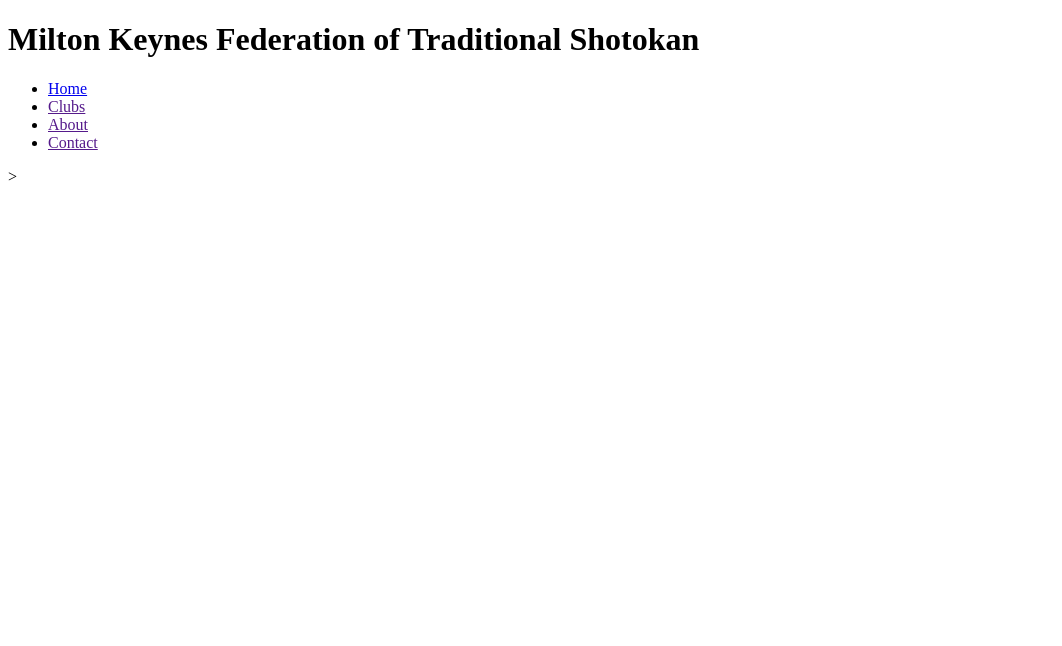
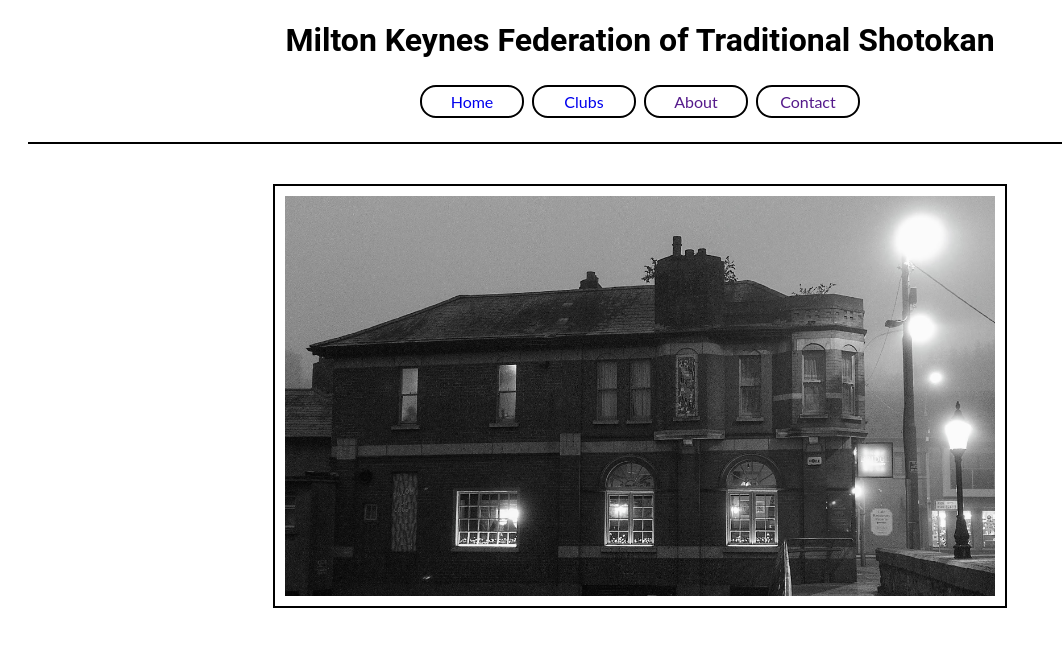
Before and after one commit to stevecook23/Dublin-Example, a plain HTML site: page index.html in a window 1280 px wide. Shown: the whole page, without its empty margins (0-1062 px from the left). Drawn offline with Linux system fonts and the light colour scheme.

Commit message:
feat:added images, continued to follow tutorial

```diff
--- a/index.html
+++ b/index.html
@@ -4,6 +4,7 @@
     <meta charset="UTF-8" />
     <meta http-equiv="X-UA-Compatible" content="IE=edge" />
     <meta name="viewport" content="width=device-width, initial-scale=1.0" />
+    <link rel="stylesheet" href="assets/css/style.css">
     <title>MKFTS</title>
   </head>
   <body>
@@ -14,7 +15,7 @@
           <a href="index.html">Home</a>
         </li>
         <li>
-          <a href="">Clubs</a>
+          <a href="clubs.html">Clubs</a>
         </li>
         <li>
           <a href="">About</a>
@@ -23,7 +24,11 @@
           <a href="">Contact</a>
         </li>
       </ul>
-      >
     </nav>
+    <section>
+        <figure>
+            <img src="assets/images/city.jpg" alt="an image of urban Dublin">
+        </figure>
+    </section>
   </body>
 </html>
```
Also changed, not shown: clubs.html (+5 -0 lines), assets/images/beach.jpg (added), assets/images/city.jpg (added).
